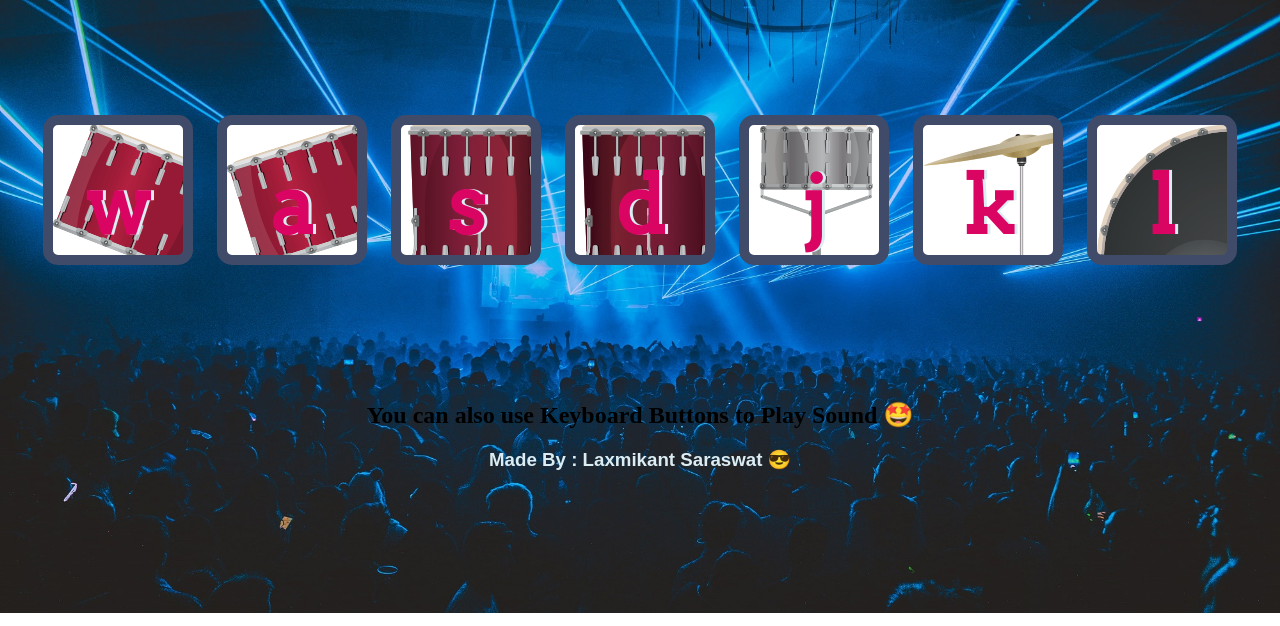
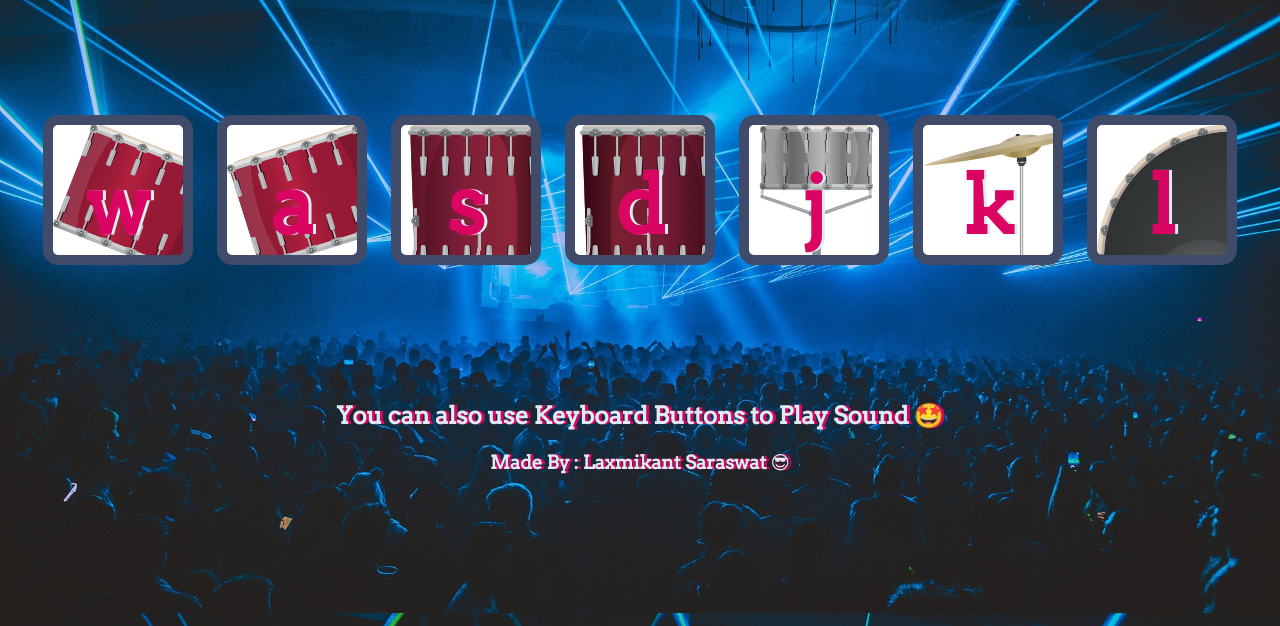
Before and after one commit to laxmikant007/Drum-Kit, a plain HTML site: page index.html in a window 1280 px wide. Shown: the part 174-800 px from the top of the page. Drawn offline with Linux system fonts and the light colour scheme.

Commit message:
background update

```diff
--- a/styles.css
+++ b/styles.css
@@ -2,7 +2,7 @@ body {
   text-align: center;
   /* background-color: #283149; */
   background-image: url("back.jpg");
-  background-repeat: no-repeat;
+  /* background-repeat: no-repeat; */
   background-size: cover;
 }
 
@@ -83,10 +83,11 @@ footer {
   background-color: white;
 }
 
-h color: #DBEDF3;
-font-family: "Arvo",
-cursive;
-text-shadow: 3px 0 #DA0463;
+h2 {
+  color: #DBEDF3;
+  font-family: "Arvo",
+    cursive;
+  text-shadow: 3px 0 #DA0463;
 }
 
 h3 {
```
